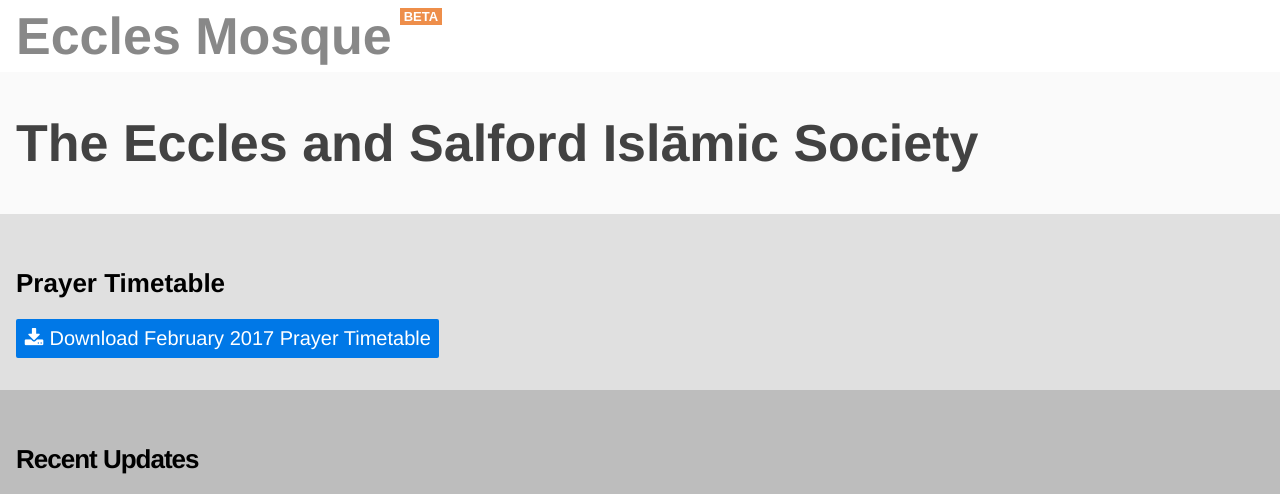
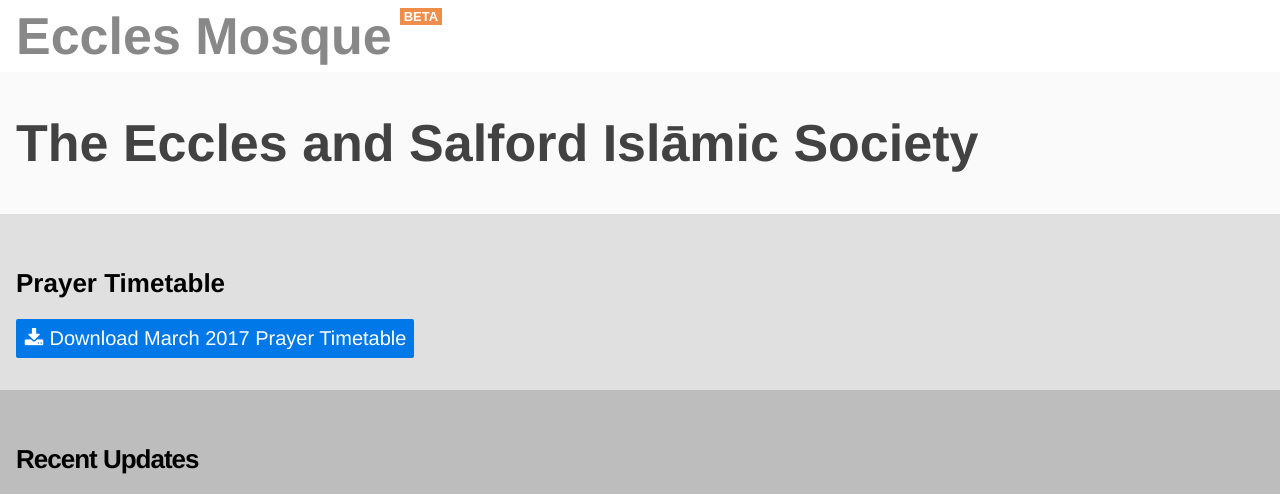
Before and after one commit to ecclesmosque/ecclesmosque.github.io, a Jekyll site: the page built from _pages/home.md, in a window 1280 px wide. Shown: the top 494 px of the page. Built offline with Jekyll 4.4.1, drawn with Linux system fonts in a browser that asks for light colours.

Commit message:
Timetable for March 2017 – Jumaada Al-Thani 1438
Timetable for March 2017 – Jumaada Al-Thani 1438

```diff
--- a/_data/timetable.yml
+++ b/_data/timetable.yml
@@ -1,3 +1,7 @@
+- id: 2017-03
+  label: March 2017
+  guid: 0B119XqSF0tTIaTFJRm00VFF6dTdwY1MyTlVxLWxSc3Yxamcw
+
 - id: 2017-02
   label: February 2017
   guid: 0B119XqSF0tTISnRHV05Ob0I2RXc
```
